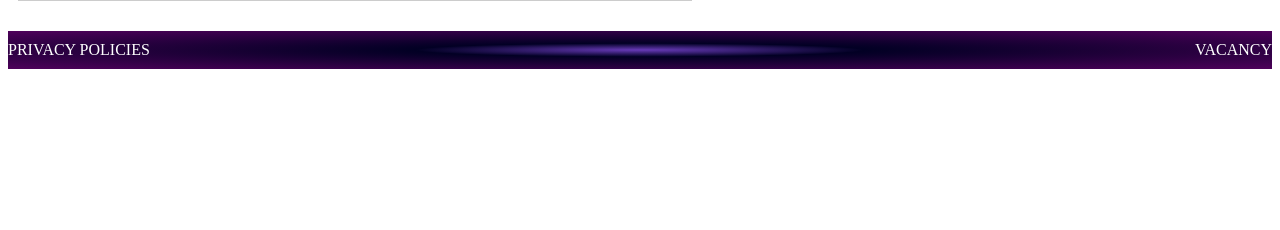
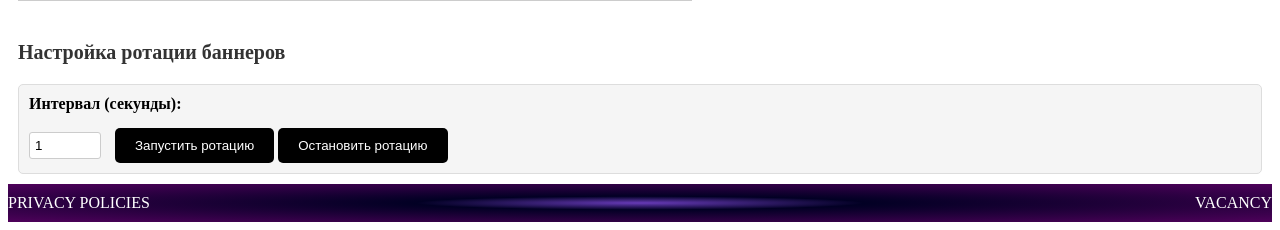
Before and after one commit to NRGLook/EstateAgencyWEB, a Django app: page /news/ in a window 1280 px wide. Shown: the part 2706-2936 px from the top of the page. Before the commit the page ends 2775 px from the top, so only its background shows below. Run offline with Django 4.2, Linux system fonts and the light colour scheme; data comes from the database, SQL or seed files in the repository; both versions use the stored data as it was after the commit.

Commit message:
add log and reg css, give more flexibility + add 2_part.js

```diff
--- a/EstateAgency/mysite/auth_user/templates/logreg/log.html
+++ b/EstateAgency/mysite/auth_user/templates/logreg/log.html
@@ -1,5 +1,8 @@
 {% extends 'EstateAgency/base_agency.html' %}
 
+{% block head %}
+<link rel="stylesheet" type="text/css" href="/static/css/log.css">
+{% endblock %}
 
 {% block content %}
 <form method="post" class="horizontal-center">
--- a/EstateAgency/mysite/news/templates/news.html
+++ b/EstateAgency/mysite/news/templates/news.html
@@ -1,9 +1,9 @@
 {% extends 'EstateAgency/base_agency.html' %}
 
 {% block head %}
-<link rel="stylesheet" type="text/css" href="/static/css/news.css">
 <meta name="description" content="Latest news and articles">
 <meta name="keywords" content="news, articles, information">
+<link rel="stylesheet" type="text/css" href="/static/css/news.css">
 {% endblock %}
 
 {% block content %}
@@ -17,4 +17,18 @@
     </div>
     {% endfor %}
 </div>
+
+<h2>
+    Настройка ротации баннеров
+</h2>
+<form id="rotation-form">
+    <label for="interval">Интервал (секунды):</label>
+    <input type="number" id="interval" name="interval" value="1">
+    <button type="button" id="start-rotation">Запустить ротацию</button>
+    <button type="button" id="stop-rotation">Остановить ротацию</button>
+</form>
+
+<script src="/static/js/2_news.js"></script>
+
+</div>
 {% endblock %}
--- a/EstateAgency/mysite/static/css/coupons.css
+++ b/EstateAgency/mysite/static/css/coupons.css
@@ -5,6 +5,11 @@ table {
   margin: 0; /* Убираем внешние отступы таблицы */
 }
 
+/*
+h2>h3{
+    text-align:center;
+}
+*/
 
 /* Стили для ячеек с фоном в пустых ячейках */
 td:empty {
--- a/EstateAgency/mysite/static/css/news.css
+++ b/EstateAgency/mysite/static/css/news.css
@@ -1,3 +1,53 @@
+/*------------js_settings-----------*/
+
+/* Стили для заголовка */
+h2 {
+    font-size: 20px;
+    color: #333;
+    margin: 20px 0;
+}
+
+/* Стили для формы */
+#rotation-form {
+    background-color: #f5f5f5;
+    border: 1px solid #ddd;
+    padding: 10px;
+    border-radius: 5px;
+    margin-top: 20px;
+}
+
+/* Стили для метки и ввода интервала */
+label {
+    display: block;
+    margin-bottom: 5px;
+    font-weight: bold;
+}
+
+input[type="number"] {
+    width: 60px;
+    padding: 5px;
+    border: 1px solid #ccc;
+    border-radius: 3px;
+    margin-right: 10px;
+}
+
+/* Стили для кнопок "Запустить ротацию" и "Остановить ротацию" */
+button {
+    background-color: #000;
+    color: #fff;
+    border: none;
+    padding: 10px 20px;
+    cursor: pointer;
+    border-radius: 5px;
+    margin-top: 10px;
+}
+
+button:hover {
+    background: radial-gradient(ellipse at center, #673ab7 0%, rgba(2,0,36,1) 25%, rgba(79,1,91,1) 100%); /* Deep Purple */
+}
+
+/*-------------news_settings----------------*/
+
 /* Стили для списка новостей */
 .news-list {
   list-style-type: none;
--- /dev/null
+++ b/EstateAgency/mysite/static/js/2_news.js
@@ -0,0 +1,38 @@
+const newsItems = document.querySelectorAll(".news-item");
+const intervalInput = document.getElementById("interval");
+const startButton = document.getElementById("start-rotation");
+const stopButton = document.getElementById("stop-rotation");
+let rotationInterval;
+let currentNewsIndex = 0;
+
+// Функция для показа следующей новости (ротация)
+function showNextNews() {
+    newsItems[currentNewsIndex].style.display = "none";
+    currentNewsIndex = (currentNewsIndex + 1) % newsItems.length;
+    newsItems[currentNewsIndex].style.display = "block";
+}
+
+const startRotation = () => {
+    const interval = parseInt(intervalInput.value) * 1000;
+    rotationInterval = setInterval(showNextNews, interval);
+};
+
+const stopRotation = () => {
+    clearInterval(rotationInterval);
+};
+
+startButton.addEventListener("click", startRotation);
+stopButton.addEventListener("click", stopRotation);
+
+// Проверка фокуса страницы
+let pageFocused = true;
+
+window.addEventListener("focus", () => {
+    pageFocused = true;
+    startRotation();
+});
+
+window.addEventListener("blur", () => {
+    pageFocused = false;
+    stopRotation();
+});
```
Also changed, not shown: EstateAgency/mysite/EstateAgency/templates/EstateAgency/agency_analyse.html (+7 -7 lines), EstateAgency/mysite/auth_user/templates/logreg/reg.html (+8 -1 lines), EstateAgency/mysite/static/css/agency_list.css (+7 -0 lines), EstateAgency/mysite/static/css/log.css (added, +38 -0 lines), EstateAgency/mysite/static/css/reg.css (added, +38 -0 lines), EstateAgency/mysite/static/js/3_agency_list_scroll-animations.js (added, +12 -0 lines), EstateAgency/mysite/db.sqlite3, EstateAgency/mysite/static/css/base_main.css (line endings or trailing spaces), 1 other file.
